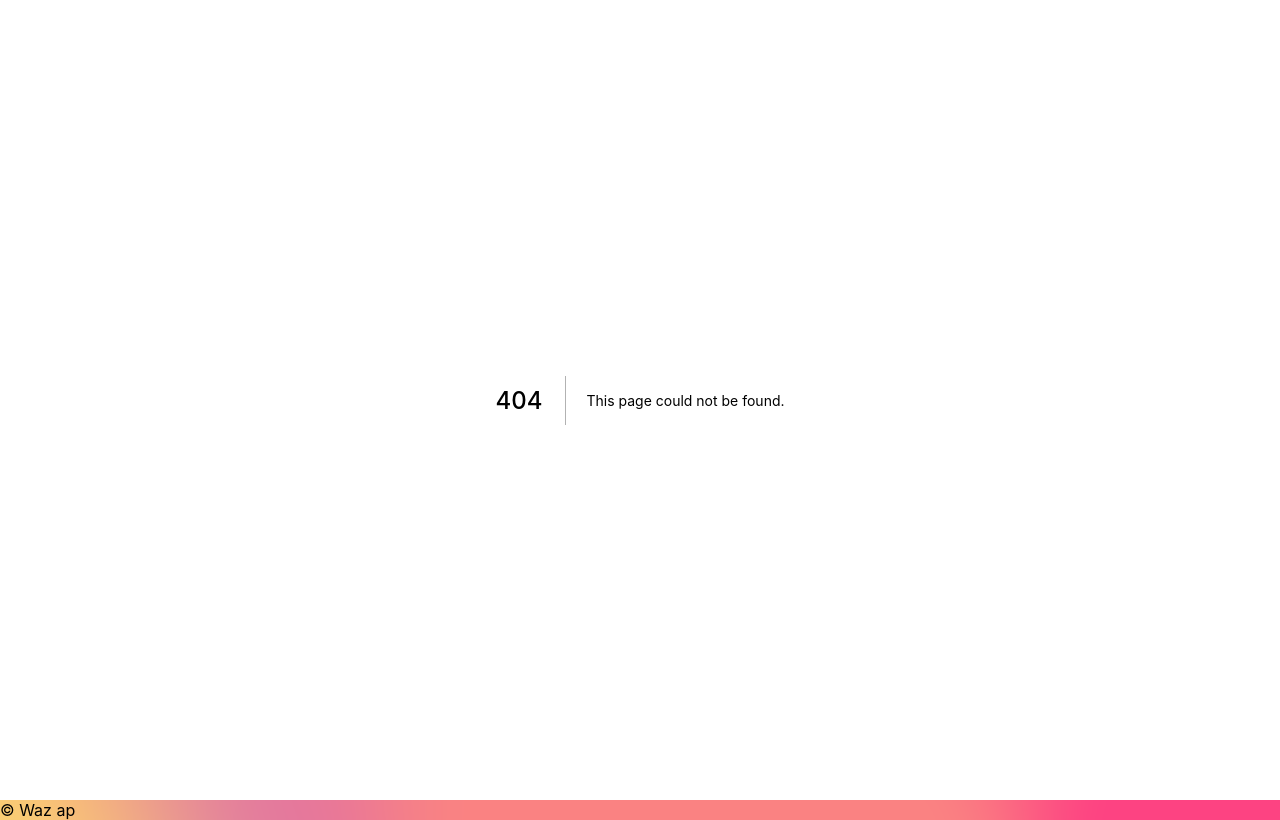
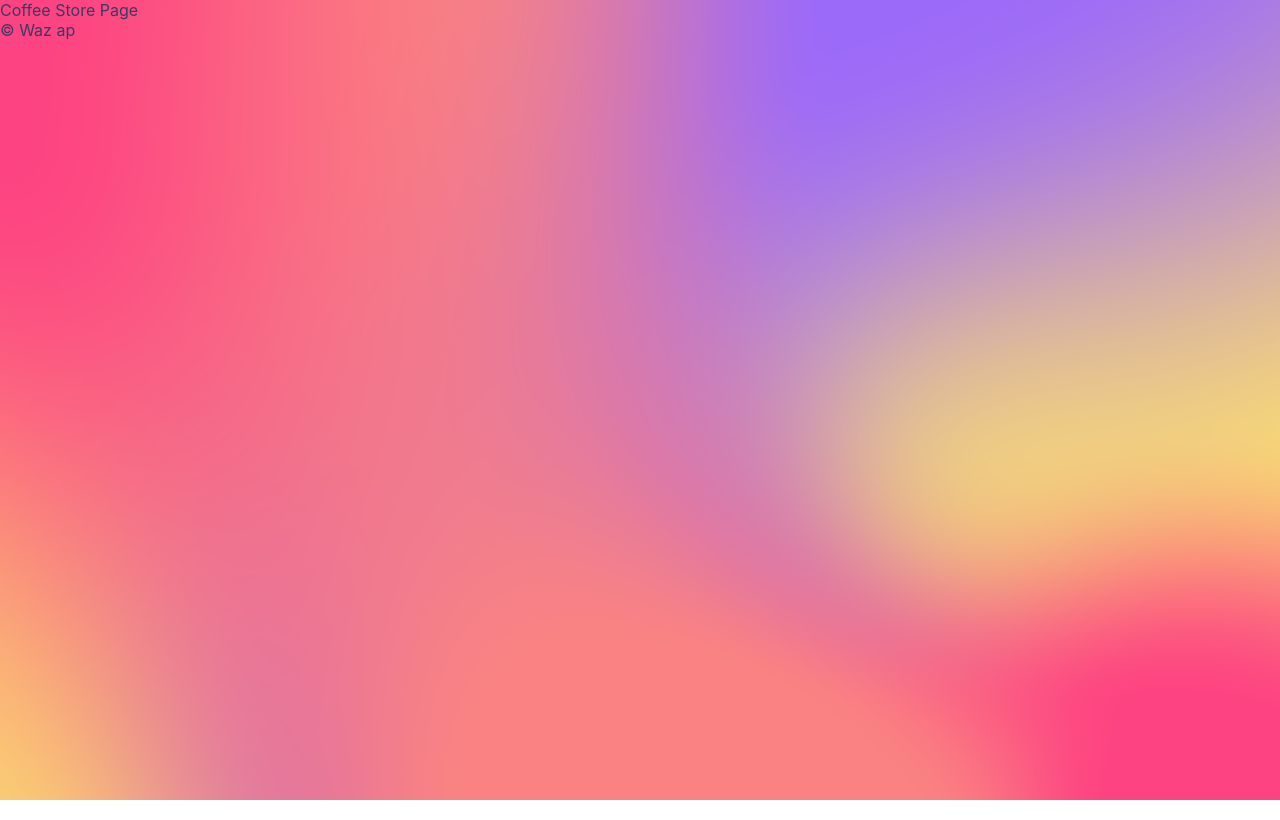
Before and after one commit to imrebartis/nextjs-22-one, a Next.js app: page /coffee-store in a window 1280 px wide. Before the commit this address had no page. Built offline with nearby package versions, Linux system fonts and the light colour scheme.

Commit message:
add routing for cs page

```diff
--- /dev/null
+++ b/pages/coffee-store.js
@@ -0,0 +1,5 @@
+const CoffeeStore = () => {
+  return <div>Coffee Store Page</div>
+}
+
+export default CoffeeStore
--- a/pages/index.js
+++ b/pages/index.js
@@ -9,7 +9,7 @@ export default function Home() {
   return (
     <div className={styles.container}>
       <Head>
-        <title>Create Next App</title>
+        <title>Coffee Connoisseur</title>
         <meta name="description" content="Generated by create next app" />
         <link rel="icon" href="/favicon.ico" />
       </Head>
```
